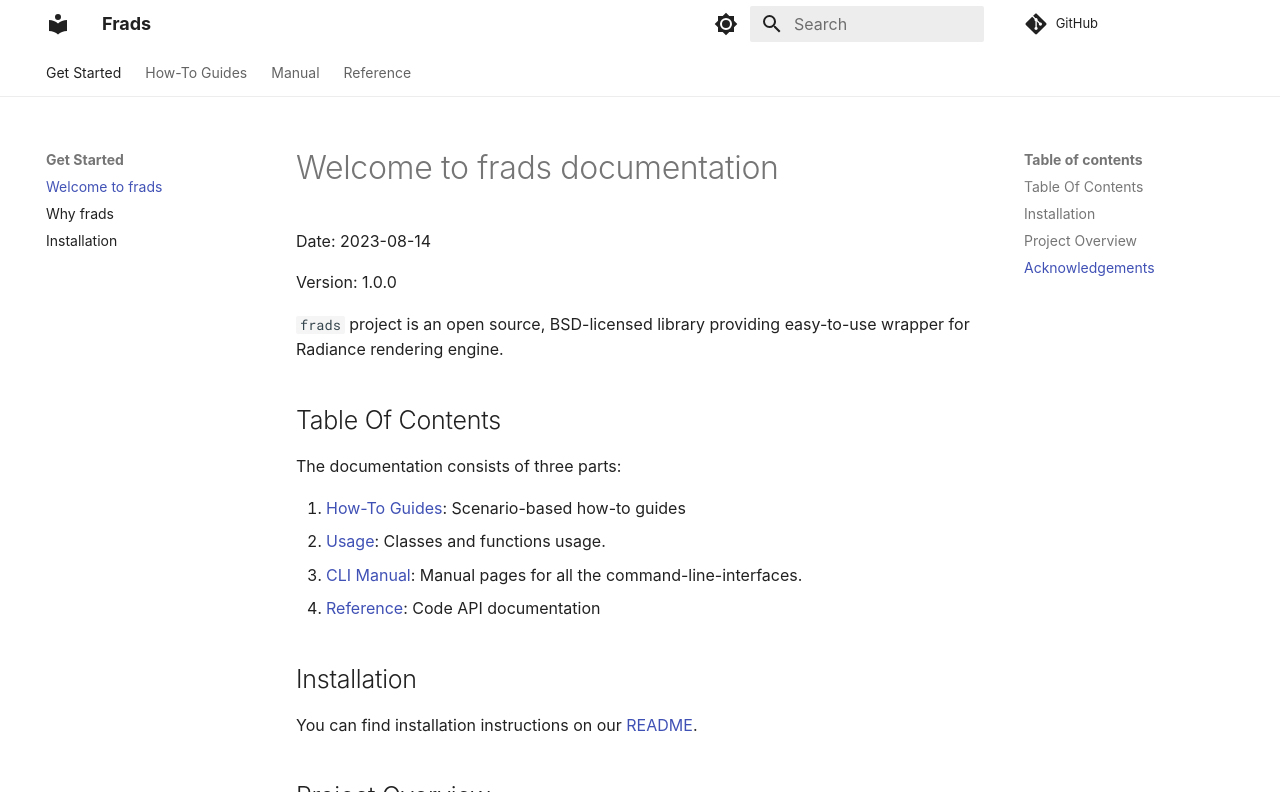
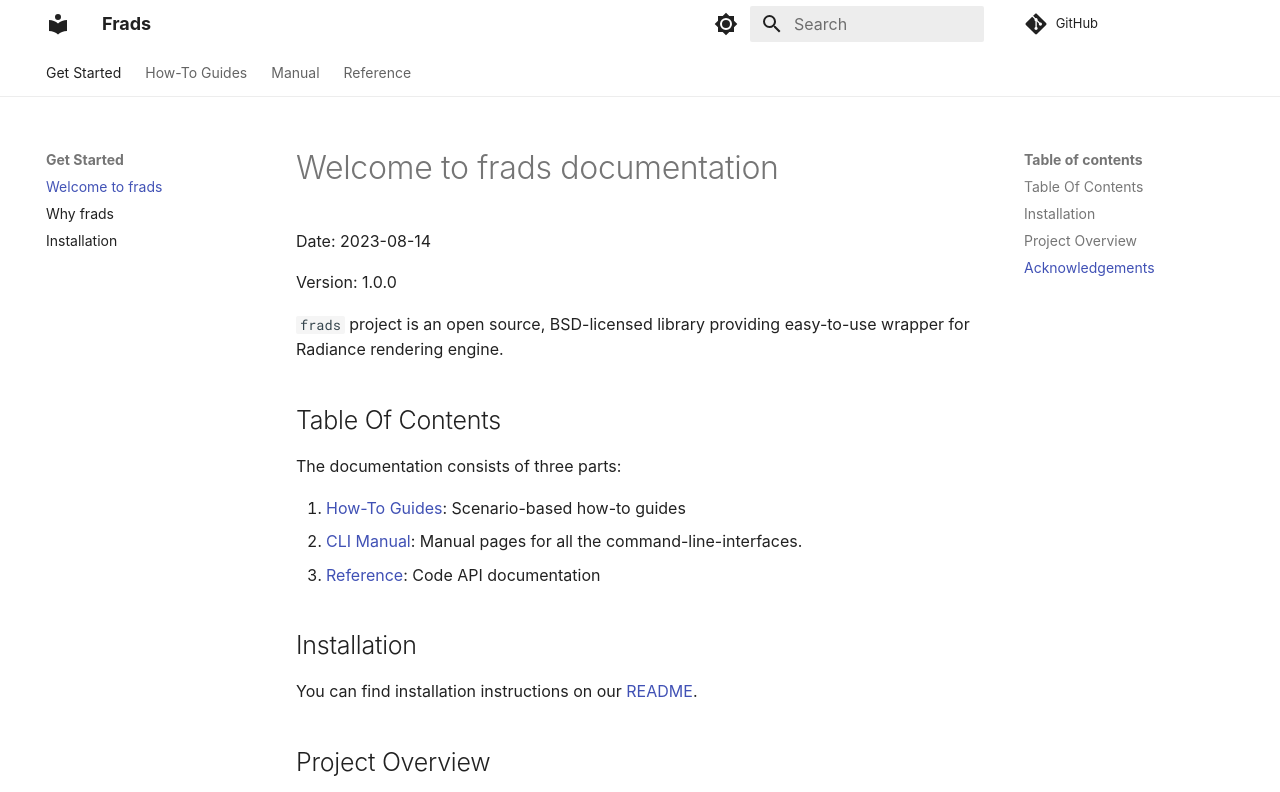
Before and after one commit to LBNL-ETA/frads, an MkDocs documentation site: the page built from docs/index.md, in a window 1280 px wide and 1166 px high, cut to the strip 0-792 px from the top of the window. Built offline with MkDocs 1.6.1 and Material for MkDocs 9.7.7, drawn with Linux system fonts in a browser that asks for light colours; some web fonts are replaced; comment, search, counter and statistics services are not loaded.

Commit message:
doc(index.md): fix toc

```diff
--- a/docs/index.md
+++ b/docs/index.md
@@ -10,9 +10,8 @@ Version: 1.0.0
 The documentation consists of three parts:
 
 1. [How-To Guides](how-to/index.md): Scenario-based how-to guides
-2. [Usage](usage/config.md): Classes and functions usage.
-3. [CLI Manual](manual/index.md): Manual pages for all the command-line-interfaces.
-4. [Reference](ref/index.md): Code API documentation
+2. [CLI Manual](manual/index.md): Manual pages for all the command-line-interfaces.
+3. [Reference](ref/index.md): Code API documentation
 
 ## Installation
 You can find installation instructions on our [README](https://github.com/LBNL-ETA/frads#installation).
```
